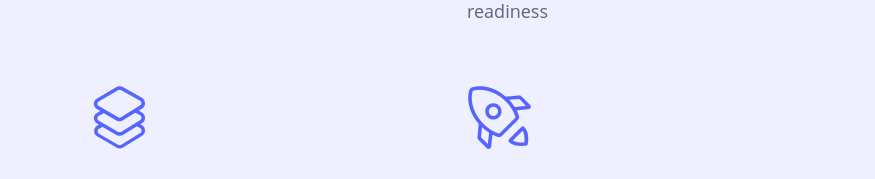
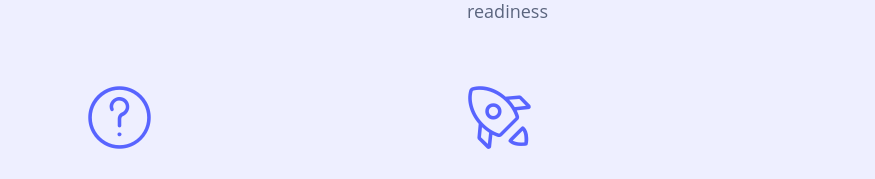
Before and after one commit to Justin-io/candle, a plain HTML site: page index.html in a window 1280 px wide. Shown: the part 2089-2268 px from the top of the page, 405-1280 px from the left. Drawn offline with Linux system fonts and the light colour scheme.

Commit message:
Update index.html

```diff
--- a/index.html
+++ b/index.html
@@ -261,7 +261,7 @@ Discover The Best +1 And +2 Entrance Exam-Focused Tuition At Candle Institute Of
             <div class="col-lg-4 col-md-6">
               <div class="single-feature-extended">
                 <div class="icon">
-                  <i class="lni lni-layers"></i>
+                  <i class="lni lni-question-circle"></i>
                 </div>
                 <div class="content">
                   <h3> Extra practice & reinforcement</h3>
```
